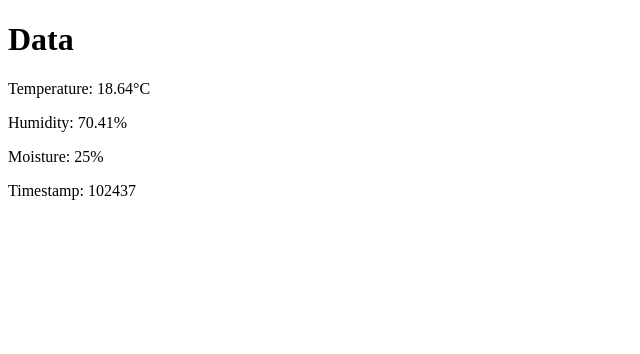
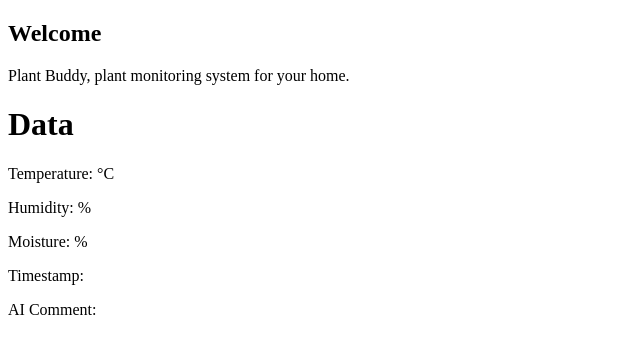
Before and after one commit to bakaichi/plantBuddy, a website: page views/index.html in a window 1280 px wide. Shown: the whole page, without its empty margins (0-640 px from the left). Drawn offline with Linux system fonts and the light colour scheme; no server answers.

Commit message:
Retrieving data from singlestore, ai comment generation directly into sql & server file for retrieving data.

```diff
--- a/mqttData.json
+++ b/mqttData.json
@@ -2,184 +2,10 @@
   "plantBuddy": {
     "readings": [
       {
-        "temp": 15.85999966,
-        "humidity": 86.37841034,
-        "moisture": 27,
-        "timestamp": 33726
-      },
-      {
-        "temp": 15.62838173,
-        "humidity": 83.64685822,
-        "moisture": 27,
-        "timestamp": 40690
-      },
-      {
-        "temp": 15.65838146,
-        "humidity": 82.02942657,
-        "moisture": 27,
-        "timestamp": 47654
-      },
-      {
-        "temp": 15.6883812,
-        "humidity": 81.01821899,
-        "moisture": 27,
-        "timestamp": 54618
-      },
-      {
-        "temp": 15.7283392,
-        "humidity": 80.19484711,
-        "moisture": 26,
-        "timestamp": 61581
-      },
-      {
-        "temp": 15.76838207,
-        "humidity": 79.57180786,
-        "moisture": 27,
-        "timestamp": 68545
-      },
-      {
-        "temp": 15.79838085,
-        "humidity": 79.04689026,
-        "moisture": 27,
-        "timestamp": 75509
-      },
-      {
-        "temp": 15.83838177,
-        "humidity": 78.70043182,
-        "moisture": 27,
-        "timestamp": 82473
-      },
-      {
-        "temp": 15.87833881,
-        "humidity": 78.33594513,
-        "moisture": 27,
-        "timestamp": 89436
-      },
-      {
-        "temp": 15.91838169,
-        "humidity": 78.01111603,
-        "moisture": 27,
-        "timestamp": 96400
-      },
-      {
-        "temp": 19.29000092,
-        "humidity": 70.3781662,
-        "moisture": 27,
-        "timestamp": 128733
-      },
-      {
-        "temp": 19.05838203,
-        "humidity": 68.08909607,
-        "moisture": 27,
-        "timestamp": 135697
-      },
-      {
-        "temp": 19.08838272,
-        "humidity": 66.5674057,
-        "moisture": 27,
-        "timestamp": 142661
-      },
-      {
-        "temp": 17.10000038,
-        "humidity": 78.36437225,
+        "temp": 22.5683403,
+        "humidity": 67.18145752,
         "moisture": 24,
-        "timestamp": 239663
-      },
-      {
-        "temp": 16.99838257,
-        "humidity": 73.91138458,
-        "moisture": 25,
-        "timestamp": 46192
-      },
-      {
-        "temp": 17.02838326,
-        "humidity": 73.01870728,
-        "moisture": 24,
-        "timestamp": 53156
-      },
-      {
-        "temp": 17.0683403,
-        "humidity": 72.37319183,
-        "moisture": 25,
-        "timestamp": 60119
-      },
-      {
-        "temp": 17.09838295,
-        "humidity": 71.9131546,
-        "moisture": 24,
-        "timestamp": 67083
-      },
-      {
-        "temp": 17.01838303,
-        "humidity": 76.29110718,
-        "moisture": 25,
-        "timestamp": 55444
-      },
-      {
-        "temp": 17.05838203,
-        "humidity": 74.68319702,
-        "moisture": 24,
-        "timestamp": 62408
-      },
-      {
-        "temp": 18.60000038,
-        "humidity": 77.53562927,
-        "moisture": 25,
-        "timestamp": 39763
-      },
-      {
-        "temp": 18.3683815,
-        "humidity": 75.01243591,
-        "moisture": 24,
-        "timestamp": 46727
-      },
-      {
-        "temp": 18.39838219,
-        "humidity": 73.56382751,
-        "moisture": 24,
-        "timestamp": 53691
-      },
-      {
-        "temp": 18.42838287,
-        "humidity": 72.5940094,
-        "moisture": 24,
-        "timestamp": 60655
-      },
-      {
-        "temp": 18.46833992,
-        "humidity": 71.90055084,
-        "moisture": 25,
-        "timestamp": 67618
-      },
-      {
-        "temp": 18.49838257,
-        "humidity": 71.56941986,
-        "moisture": 24,
-        "timestamp": 74582
-      },
-      {
-        "temp": 18.53838158,
-        "humidity": 71.12090302,
-        "moisture": 24,
-        "timestamp": 81546
-      },
-      {
-        "temp": 18.56838226,
-        "humidity": 70.83224487,
-        "moisture": 24,
-        "timestamp": 88510
-      },
-      {
-        "temp": 18.60834122,
-        "humidity": 70.56942749,
-        "moisture": 25,
-        "timestamp": 95473
-      },
-      {
-        "temp": 18.63838196,
-        "humidity": 70.41179657,
-        "moisture": 25,
-        "timestamp": 102437
+        "timestamp": 1708701
       }
     ]
   }
--- a/views/data.js
+++ b/views/data.js
@@ -1,26 +1,22 @@
-// Create a function to fetch the latest data
-async function fetchLatestData() {
+// fetch latest data from single store / express server
+async function fetchLatestData(){
   try {
-    console.log('Fetching data from mqttData.json...');
-    const response = await fetch('../mqttData.json');
+    console.log('Fetching data from the server..');
+    const response = await fetch('http://localhost:3000/api/latest-reading');
     if (!response.ok) {
       throw new Error('Network response was not ok.');
     }
-    const data = await response.json();
-    console.log('Data fetched successfully:', data);
-
-    // Get the latest reading (last entry) from the readings array
-    const latestReading = data.plantBuddy.readings[data.plantBuddy.readings.length - 1];
-    console.log('Latest reading:', latestReading);
+    const latestReading = await response.json();
+    console.log('Latest reading: ', latestReading);
 
     return latestReading;
-  } catch (error) {
-    console.error('Error fetching data:', error);
+  } catch(error) {
+    console.error('Error fetching data: '. error);
     return null;
   }
 }
 
-// Function to round the numbers
+// Function to round the numbers for incoming data
 function roundData(data) {
   if (!data) return null;
 
@@ -28,19 +24,23 @@ function roundData(data) {
     temp: Math.round(data.temp * 100) / 100,
     humidity: Math.round(data.humidity * 100) / 100,
     moisture: data.moisture,
-    timestamp: data.timestamp
+    timestamp: data.timestamp,
+    aiComment: data.aiComment
   };
 }
 
-// Function to update the latest data on the HTML page
-export async function updateLatestDataOnPage() {
+// display updated data for html use
+async function updateLatestDataOnPage() {
   const latestData = await fetchLatestData();
   const roundedData = roundData(latestData);
 
-  if (roundedData) {
+  if (roundData) {
     document.getElementById('temperature').textContent = roundedData.temp;
     document.getElementById('humidity').textContent = roundedData.humidity;
     document.getElementById('moisture').textContent = roundedData.moisture;
-    document.getElementById('timestamp').textContent = roundedData.timestamp;
+    document.getElementById('aiComment').textContent = roundedData.aiComment;
   }
 }
+
+// call the function every time the page is loaded
+window.onload = updateLatestDataOnPage;
--- a/views/index.html
+++ b/views/index.html
@@ -2,23 +2,24 @@
 <html>
 <head>
     <title>Plant Buddy</title>
+
 </head>
 <body>
+    <h2>Welcome</h2>
+    <div id="welcome">
+        <p>Plant Buddy, plant monitoring system for your home.</p>
+    </div>
+
     <h1>Data</h1>
     <div id="data">
         <p>Temperature: <span id="temperature"></span>°C</p>
         <p>Humidity: <span id="humidity"></span>%</p>
         <p>Moisture: <span id="moisture"></span>%</p>
         <p>Timestamp: <span id="timestamp"></span></p>
+        <p>AI Comment: <span id="aiComment"></span></p>
     </div>
 
+    <!-- Include the data.js script -->
     <script src="data.js" type="module"></script>
-  <script type="module">
-    import { updateLatestDataOnPage } from './data.js';
-    window.onload = () => {
-        updateLatestDataOnPage();
-    };
-</script>
-
 </body>
 </html>
```
Also changed, not shown: ai.js (added, +44 -0 lines), commentUpdater.js (added, +26 -0 lines), package.json (+6 -4 lines), server.js (added, +44 -0 lines), subscriber.js (+14 -6 lines), README.md, 2 other files. Lines whose indentation alone changed are shown as unchanged.
